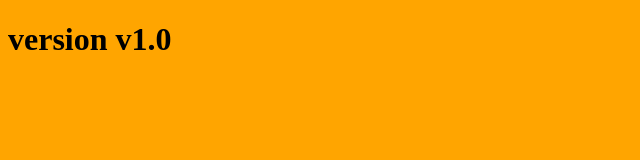
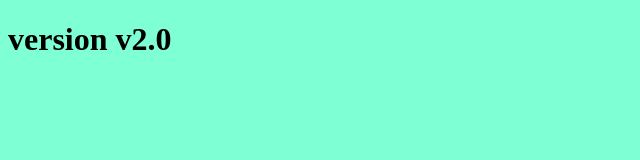
Before and after one commit to cloudnagendra98/k8sAKS, a plain HTML site: page deploy-sample/index.html in a window 1280 px wide. Shown: the whole page, without its empty margins (0-640 px from the left). Drawn offline with Linux system fonts and the light colour scheme.

Commit message:
Added aquamarinecolor into index.html

```diff
--- a/deploy-sample/index.html
+++ b/deploy-sample/index.html
@@ -1,8 +1,8 @@
 <!DOCTYPE html>
 <html>
-<body style="background-color:orange;">
+<body style="background-color:aquamarine;">
 
-<h1>version v1.0</h1>
+<h1>version v2.0</h1>
 
 
 </body>
```
